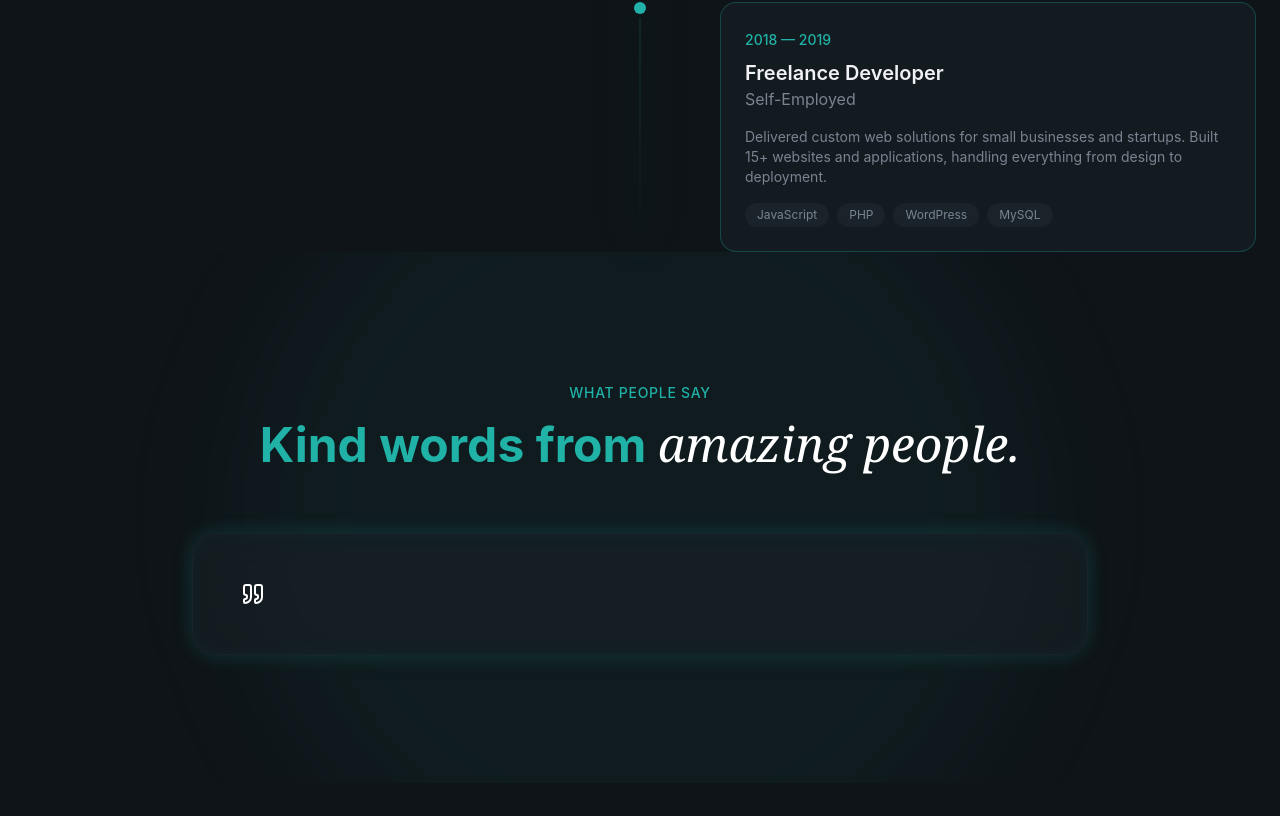
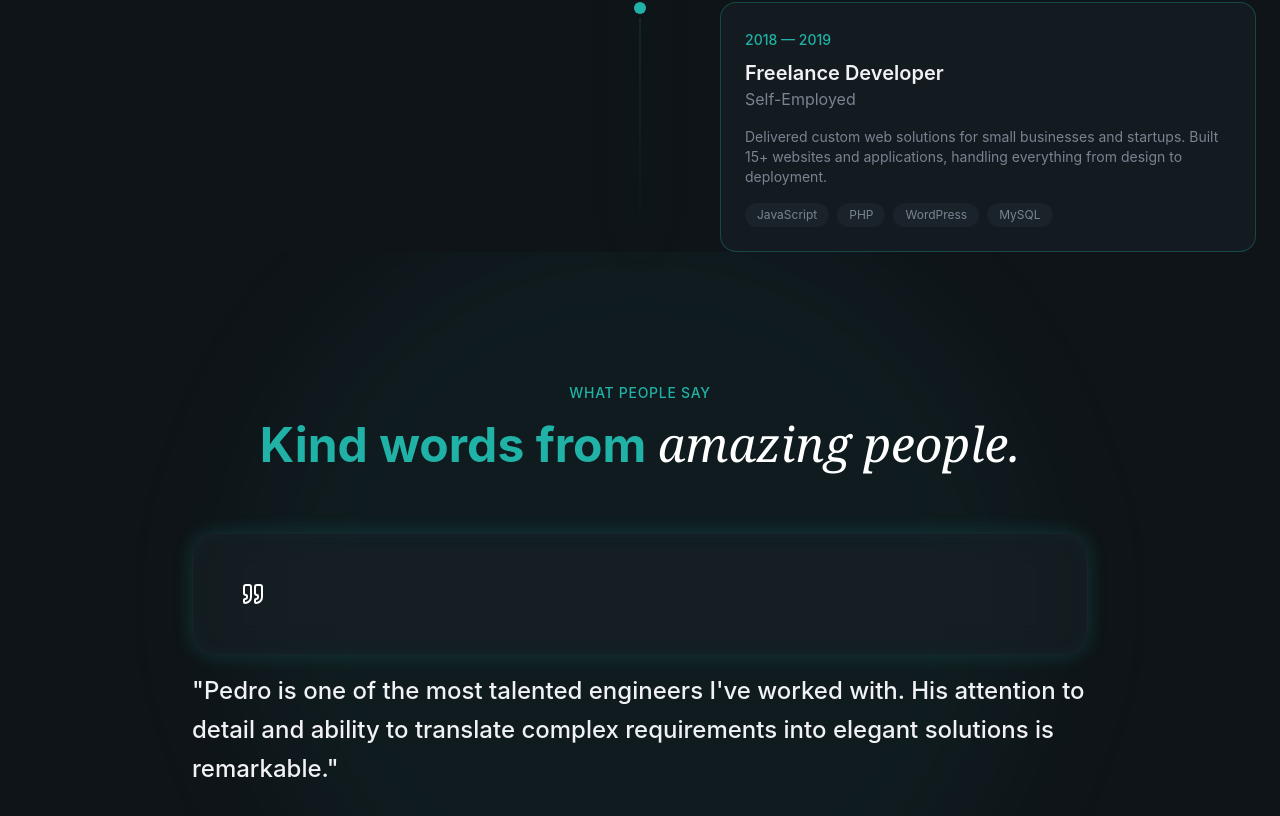
Before and after one commit to Ridzzz0Alam/dev_personal_project, a React (Vite) app: page / in a window 1280 px wide. Shown: the part 7050-7866 px from the top of the page. Before the commit the page ends 7833 px from the top, so only its background shows below. Built offline with nearby package versions, Linux system fonts and the light colour scheme.

Commit message:
added usestate

```diff
--- a/src/sections/Testimonials.jsx
+++ b/src/sections/Testimonials.jsx
@@ -1,4 +1,5 @@
 import { Quote } from "lucide-react";
+import { useState } from "react";
 
 
 const testimonials = [
@@ -37,6 +38,12 @@ const testimonials = [
 ];
 
 export const Testimonials = () =>{
+    const [activateIdx, setActiveIdx]=useState(0);
+
+    const next = () =>{
+        setActiveIdx((prev) => (prev + 1) % testimonials.length);
+    }
+
     return (
         <section id="testimonials" className="py-32 relative overflow-hidden">
             <div
@@ -79,6 +86,10 @@ export const Testimonials = () =>{
                         <div className="glass p-8 rounded-3xl md:p-12 glow-border animate-fade-in animation-delay-200">
                             <Quote className="w-6 h-6 text-primary-foreground"/>
                         </div>
+
+                        <blockquote className="text-xl md:text-2xl font-medium leading-relaxed mb-8 pt-4">
+                            "{testimonials[activateIdx].quote}"
+                        </blockquote>
                     </div>
                 </div>
             </div>
```
